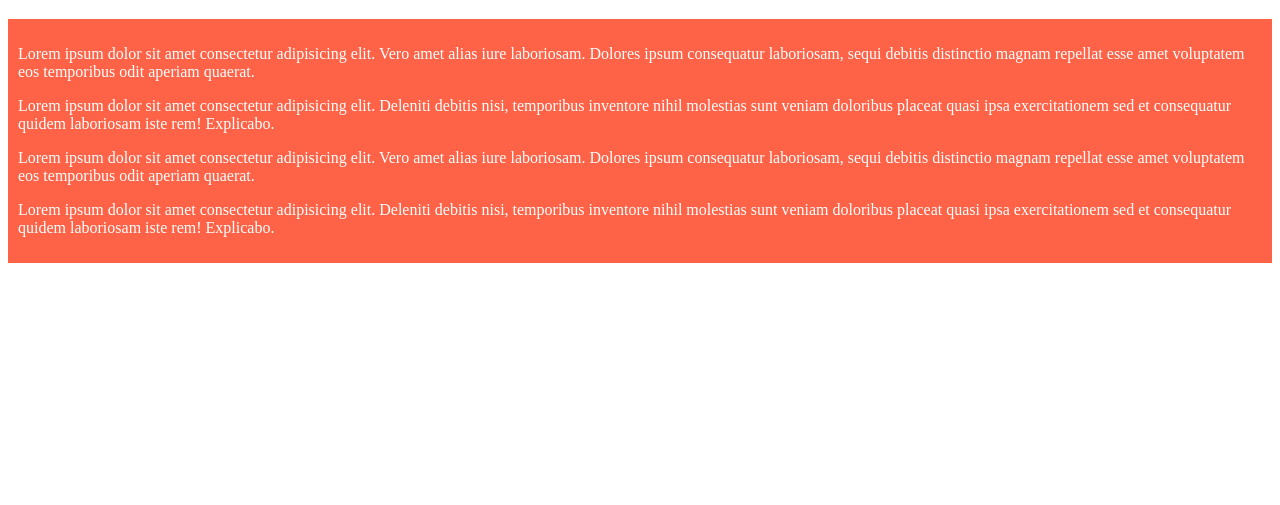
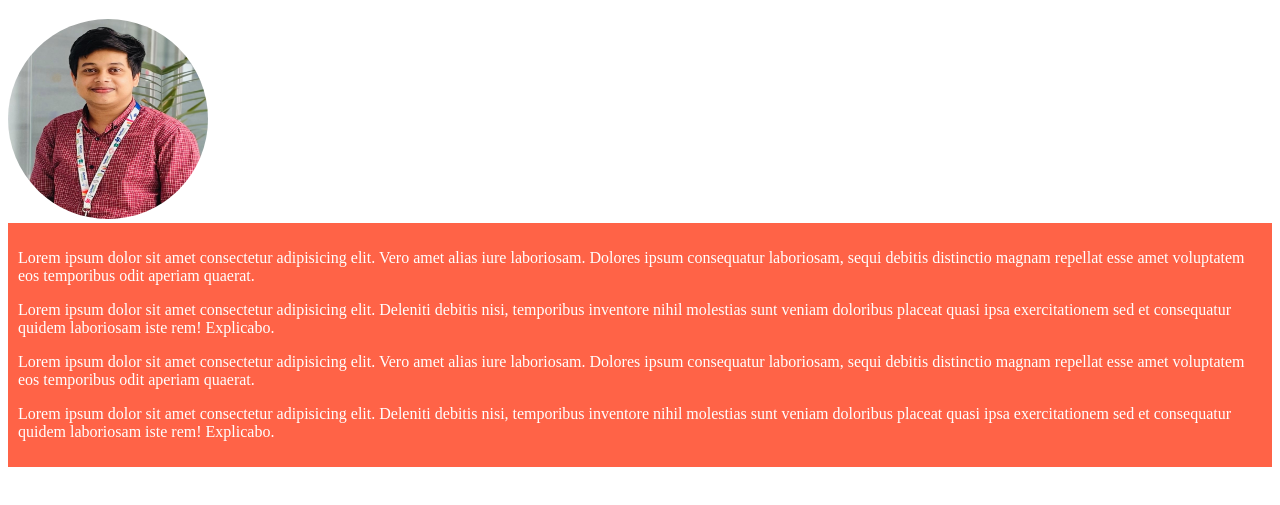
Before and after one commit to ahasan2912/My-Frist-Website, a plain HTML site: page index.html in a window 1280 px wide. Shown: the part 61-566 px from the top of the page. Drawn offline with Linux system fonts and the light colour scheme.

Commit message:
first-updated

```diff
--- a/index.html
+++ b/index.html
@@ -8,7 +8,10 @@
 </head>
 <body>
     <h1>Welcome Our Website</h1>
-    <div>
+    <div class="pic">
+        <img src="image/new.jpg" alt="">
+    </div>
+    <div class="pra">
         <p><span>Lorem ipsum dolor sit amet consectetur adipisicing elit. Vero amet alias iure laboriosam. Dolores ipsum consequatur laboriosam, sequi debitis distinctio magnam repellat esse amet voluptatem eos temporibus odit aperiam quaerat.</span></p>
         <p>Lorem ipsum dolor sit amet consectetur adipisicing elit. Deleniti debitis nisi, temporibus inventore nihil molestias sunt veniam doloribus placeat quasi ipsa exercitationem sed et consequatur quidem laboriosam iste rem! Explicabo.</p>
         <p><span>Lorem ipsum dolor sit amet consectetur adipisicing elit. Vero amet alias iure laboriosam. Dolores ipsum consequatur laboriosam, sequi debitis distinctio magnam repellat esse amet voluptatem eos temporibus odit aperiam quaerat.</span></p>
--- a/style.css
+++ b/style.css
@@ -1,4 +1,4 @@
-div{
+.pra{
     background-color: tomato;
     height: auto;
     padding: 10px;
@@ -9,3 +9,8 @@ p{
 h1{
     text-align: center;
 }
+.pic img{
+    width: 200px;
+    height: 200px;
+    border-radius: 100%;
+}
```
Also changed, not shown: image/new.jpg (added).
